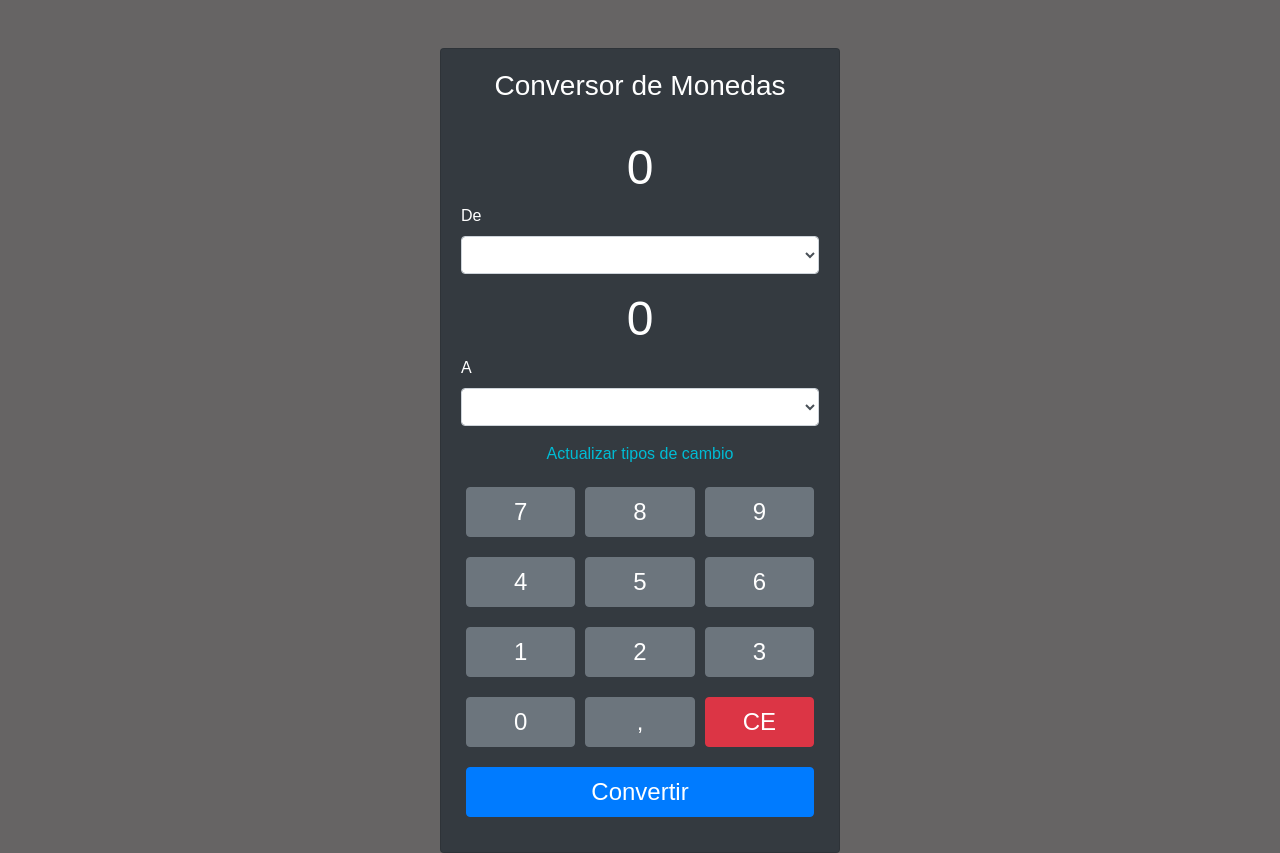
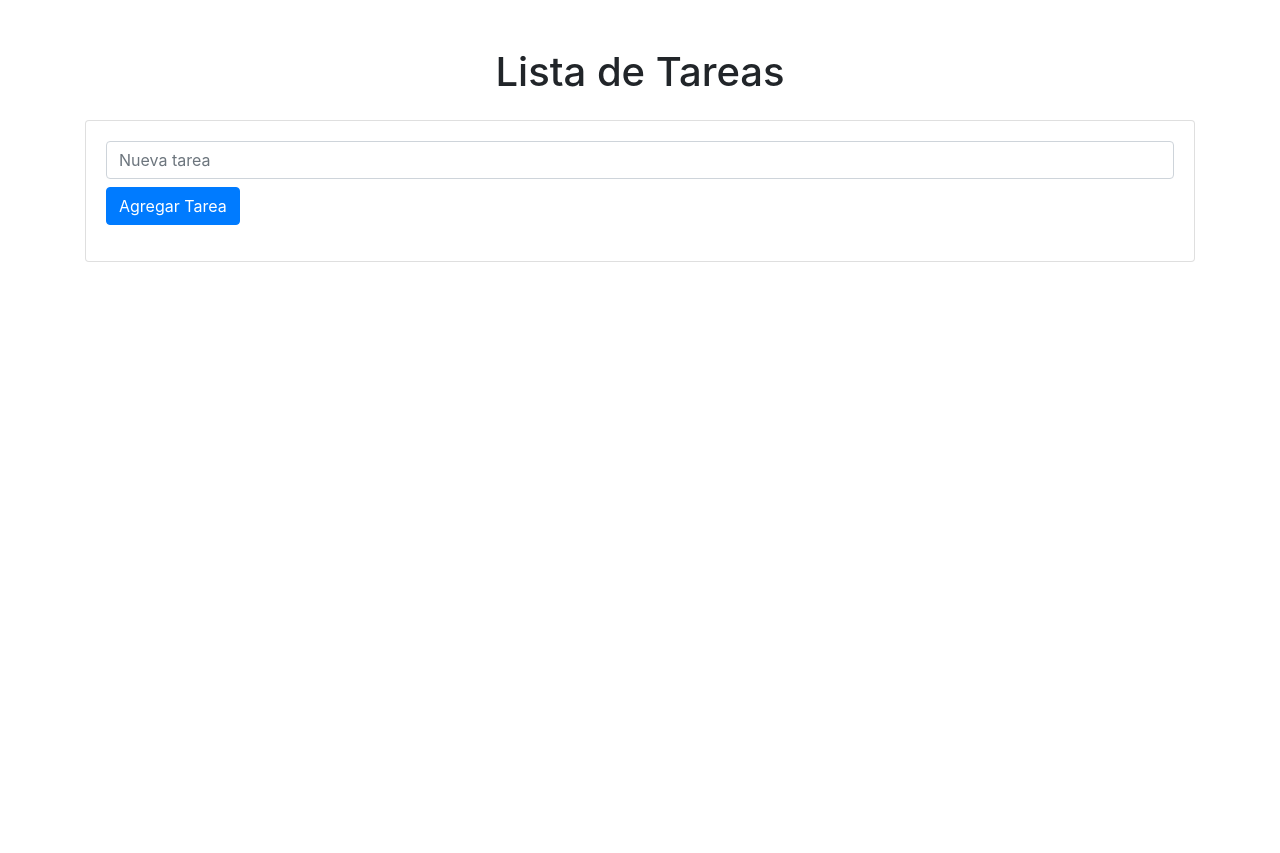
Before and after one commit to AnelCastroF/Calculadora, a plain HTML site: page index.html in a window 1280 px wide. After the commit the page ends 800 px from the top, so only its background shows below. Drawn offline with nearby package versions, Linux system fonts and the light colour scheme; no server answers.

Commit message:
Update index.html

```diff
--- a/index.html
+++ b/index.html
@@ -3,76 +3,20 @@
 <head>
     <meta charset="UTF-8">
     <meta name="viewport" content="width=device-width, initial-scale=1.0">
-    <title>Conversor de Moneda</title>
+    <title>Lista de Tareas</title>
     <link href="https://stackpath.bootstrapcdn.com/bootstrap/4.5.2/css/bootstrap.min.css" rel="stylesheet">
-    <link rel="stylesheet" href="style.css">
 </head>
 <body>
     <div class="container mt-5">
-        <div class="card bg-dark text-white">
+        <h1 class="text-center">Lista de Tareas</h1>
+        <div class="card mt-4">
             <div class="card-body">
-                <h3 class="card-title text-center">Conversor de Monedas</h3>
-                <br>
-
-                <!-- Monto ingresado -->
-                <div class="display text-center">
-                    <h1 id="fromAmount">0 <span id="fromSymbol"></span></h1>
-                </div>
-
-                <!-- Seleccionar monedas -->
-                <div class="form-group">
-                    <label for="fromCurrency">De</label>
-                    <select class="form-control" id="fromCurrency">
-                        <!-- Opciones cargadas por JavaScript -->
-                    </select>
-                </div>
-
-                <div class="display text-center">
-                    <h1 id="toAmount">0 <span id="toSymbol"></span></h1>
-                </div>
-
-                <div class="form-group">
-                    <label for="toCurrency">A</label>
-                    <select class="form-control" id="toCurrency">
-                        <!-- Opciones cargadas por JavaScript -->
-                    </select>
-                </div>
-
-                <p id="conversionRate" class="text-center mt-2"></p>
-                <p class="text-center">
-                    <a href="#" id="updateRates" class="text-info">Actualizar tipos de cambio</a>
-                </p>
-
-                <!-- Botones numéricos -->
-                <div class="buttons">
-                    <div class="row">
-                        <button class="btn btn-secondary col" onclick="appendNumber('7')">7</button>
-                        <button class="btn btn-secondary col" onclick="appendNumber('8')">8</button>
-                        <button class="btn btn-secondary col" onclick="appendNumber('9')">9</button>
-                    </div>
-                    <div class="row">
-                        <button class="btn btn-secondary col" onclick="appendNumber('4')">4</button>
-                        <button class="btn btn-secondary col" onclick="appendNumber('5')">5</button>
-                        <button class="btn btn-secondary col" onclick="appendNumber('6')">6</button>
-                    </div>
-                    <div class="row">
-                        <button class="btn btn-secondary col" onclick="appendNumber('1')">1</button>
-                        <button class="btn btn-secondary col" onclick="appendNumber('2')">2</button>
-                        <button class="btn btn-secondary col" onclick="appendNumber('3')">3</button>
-                    </div>
-                    <div class="row">
-                        <button class="btn btn-secondary col" onclick="appendNumber('0')">0</button>
-                        <button class="btn btn-secondary col" onclick="appendNumber('.')">,</button>
-                        <button class="btn btn-danger col" onclick="clearAmount()">CE</button>
-                    </div>
-                    <div class="row">
-                        <button class="btn btn-primary col" onclick="convertCurrency()">Convertir</button>
-                    </div>
-                </div>
+                <input type="text" id="taskInput" class="form-control" placeholder="Nueva tarea" required>
+                <button class="btn btn-primary mt-2" onclick="agregarTarea()">Agregar Tarea</button>
+                <ul id="taskList" class="list-group mt-3"></ul>
             </div>
         </div>
     </div>
-
     <script src="script.js"></script>
 </body>
 </html>
```
